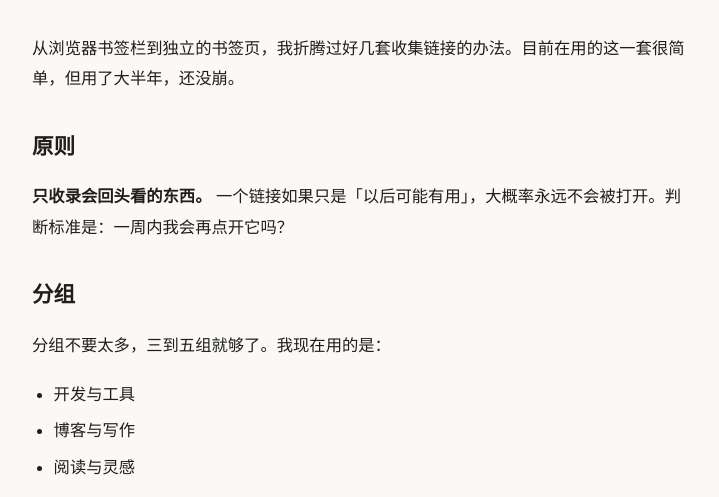
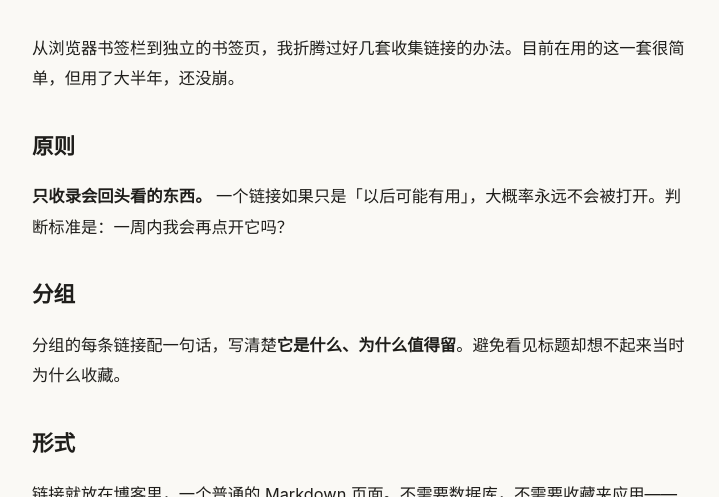
Before and after one commit to roczhm/homepage, an Astro site: page /posts/how-i-organize-links in a window 1280 px wide. Shown: the part 254-751 px from the top of the page, without its empty margins (280-999 px from the left). Built offline with nearby package versions, Linux system fonts and the light colour scheme; Astro itself is replaced by a stand-in of ours.

Commit message:
更新 how-i-organize-links.md

```diff
--- a/src/content/posts/how-i-organize-links.md
+++ b/src/content/posts/how-i-organize-links.md
@@ -12,13 +12,7 @@ description: '把网上看到的好东西收进书签页的一些心得。'
 
 ## 分组
 
-分组不要太多，三到五组就够了。我现在用的是：
-
-- 开发与工具
-- 博客与写作
-- 阅读与灵感
-
-每条链接配一句话，写清楚**它是什么、为什么值得留**。一个月后再看，单凭标题往往想不起来当时为什么收藏。
+分组的每条链接配一句话，写清楚**它是什么、为什么值得留**。避免看见标题却想不起来当时为什么收藏。
 
 ## 形式
 
```
